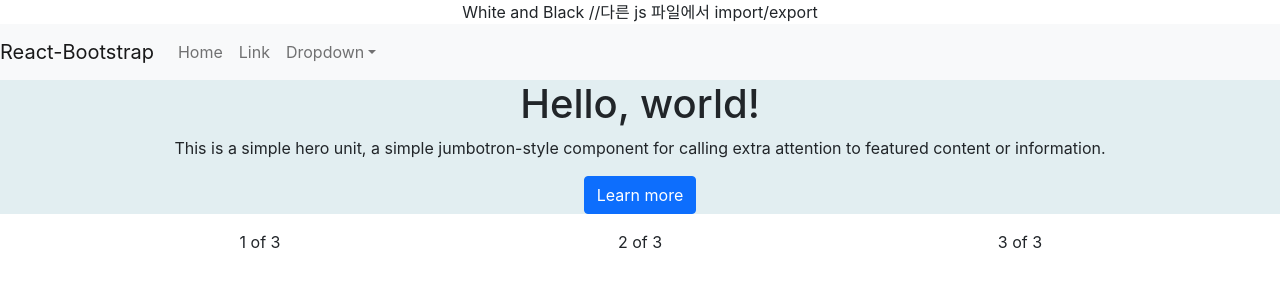
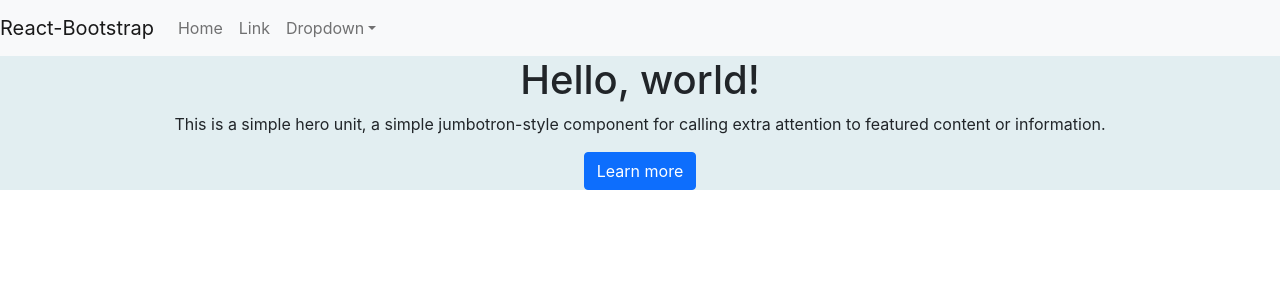
Before and after one commit to sooyoung-h/shop, a React (Create React App) app: page / in a window 1280 px wide. Shown: the top 300 px of the page. Built offline with nearby package versions, Linux system fonts and the light colour scheme.

Commit message:
React : Component + map
컴포넌트는 간결하게 쓰고 map으로 반복문 돌려주기

```diff
--- a/package.json
+++ b/package.json
@@ -7,10 +7,11 @@
     "@testing-library/react": "^11.1.0",
     "@testing-library/user-event": "^12.1.10",
     "bootstrap": "^4.6.0",
+    "global": "^4.4.0",
     "react": "^17.0.1",
     "react-bootstrap": "^1.4.3",
     "react-dom": "^17.0.1",
-    "react-scripts": "4.0.2",
+    "react-scripts": "^4.0.2",
     "web-vitals": "^1.0.1"
   },
   "scripts": {
--- a/src/App.js
+++ b/src/App.js
@@ -13,12 +13,24 @@ import {
 } from "react-bootstrap";
 import Data from "./data.js";
 
+function Card(props) {
+  //컴포넌트는 간단하게 작성
+  return (
+    <div className="col-md-4">
+      <img src="https://codingapple1.github.io/shop/shoes1.jpg" width="100%" />
+      <h4>{props.shoes.title}</h4>
+      <p>
+        {props.shoes.content} & {props.shoes.price}
+      </p>
+    </div>
+  );
+}
+
 function App() {
   let [shoes, shoesChange] = useState(Data);
 
   return (
     <div className="App">
-      {shoes[0].title} //다른 js 파일에서 import/export
       <Navbar bg="light" expand="lg">
         <Navbar.Brand href="#home">React-Bootstrap</Navbar.Brand>
         <Navbar.Toggle aria-controls="basic-navbar-nav" />
@@ -52,9 +64,12 @@ function App() {
       </Jumbotron>
       <Container>
         <Row>
-          <Col>1 of 3</Col>
-          <Col>2 of 3</Col>
-          <Col>3 of 3</Col>
+          {shoes.map((a, i) => {
+            //map 함수에서 반복 돌리기
+            <Col>
+              <Card shoes={shoes[i]}></Card>
+            </Col>;
+          })}
         </Row>
       </Container>
     </div>
```
Also changed, not shown: 1 other file (tests, documents, lock files or other folders).
